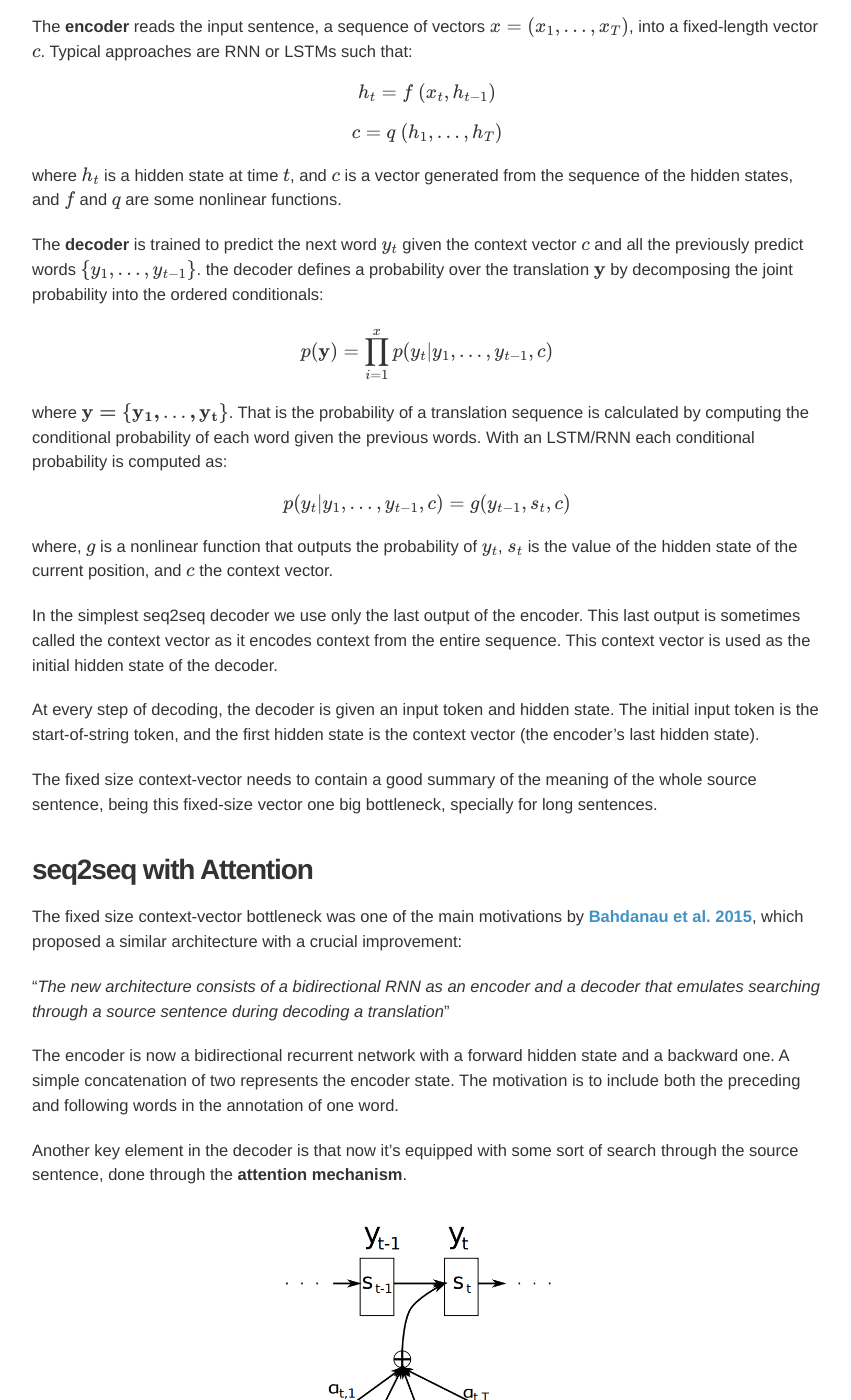
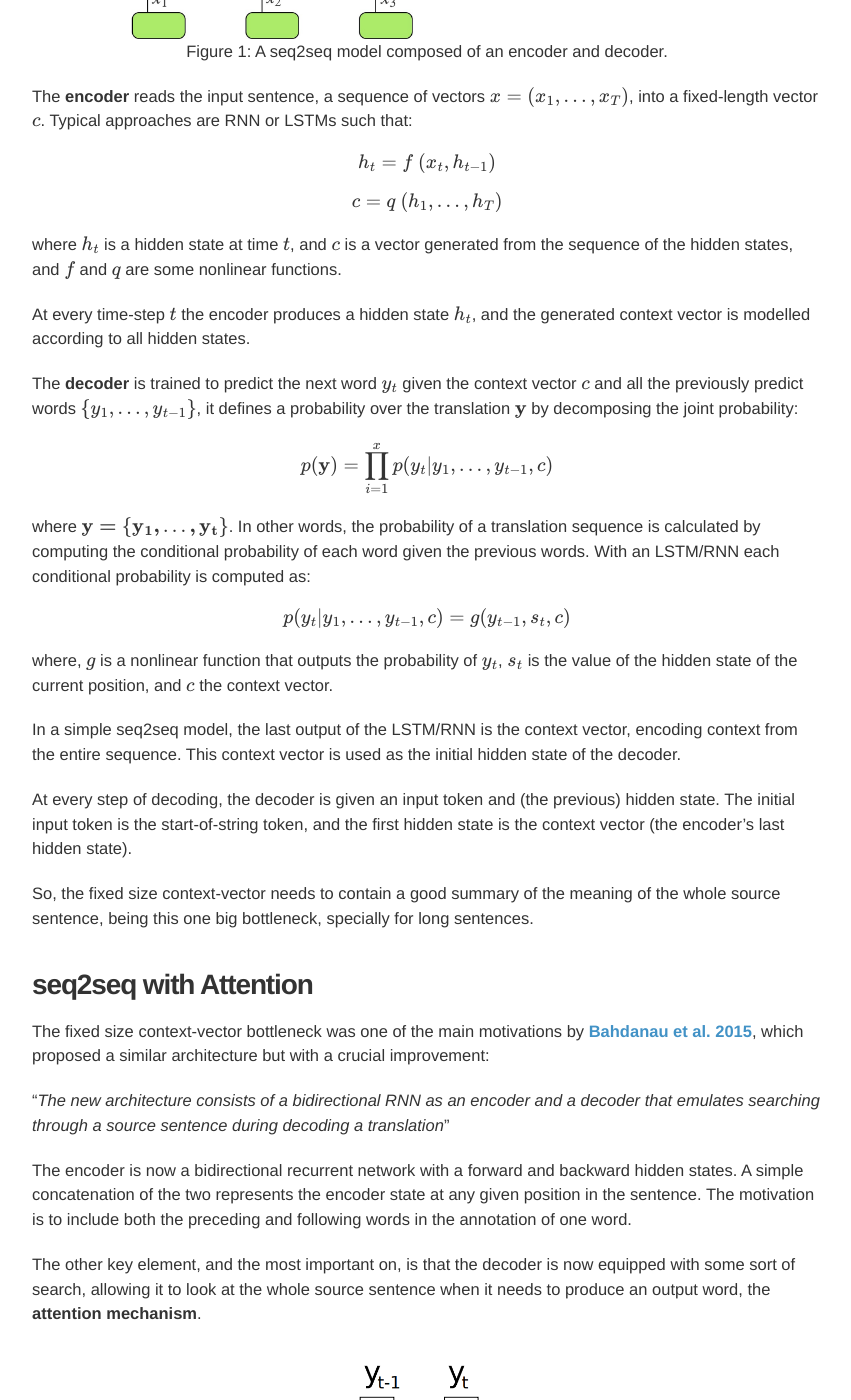
Before and after one commit to davidsbatista/davidsbatista.net, a Jekyll site: the page built from _posts/2020-01-25-Attention.md, in a window 1280 px wide and 1400 px high, scrolled down 868 px. Shown: the whole window, without its empty margins (213-1064 px from the left). Built offline with Jekyll 4.4.1, drawn with Linux system fonts in a browser that asks for light colours; nearby versions of some CDN libraries; some web fonts are replaced; formulas are drawn with MathJax 3; some of the changed text lies outside the part shown.

Commit message:
WIP: Attention

```diff
--- a/_posts/2020-01-25-Attention.md
+++ b/_posts/2020-01-25-Attention.md
@@ -6,19 +6,23 @@
 categories: [blog]
 comments: false
 disqus_identifier: 2020125
-preview_pic: # /assets/images/2019-11-03-pt-embeddings.jpg
+preview_pic: /assets/images/2020-01-25-seq2seq_with_attention.png
 ---
 
 The __Attention__ mechanism is now an established
 
 
-## __Introduction__: origins in the seq2seq model
+## __Introduction__
 
-To the best of my knowledge the first of the attention mechanism
-was first presented in _"Neural Machine Translation by Jointly Learning to Align and Translate"_
-at ICLR 2015 ([Bahdanau et al. 2015](https://arxiv.org/pdf/1409.0473.pdf))
+To the best of my knowledge the attention mechanism was first presented in
+_"Neural Machine Translation by Jointly Learning to Align and Translate"_
+at ICLR 2015 ([Bahdanau et al. 2015](https://arxiv.org/pdf/1409.0473.pdf)).
 
-In the paper the authors propose to tackle the problem of a fixed-length context
+This was proposed in the context of machine translation, where given a sentence
+in one language, the model has to produce a translation for that sentence in
+another language.
+
+In the paper, the authors propose to tackle the problem of a fixed-length context
 vector in the original seq2seq model for machine translation
 ([Cho et al., 2014](https://www.aclweb.org/anthology/D14-1179/))
 
@@ -31,6 +35,8 @@
   <figcaption>Figure 1: A seq2seq model composed of an encoder and decoder.</figcaption>
 </figure>
 
+
+
 The __encoder__ reads the input sentence, a sequence of vectors $x = (x_{1}, \dots , x_{T})$,
 into a fixed-length vector $c$. Typical approaches are RNN or LSTMs such that:
 
@@ -41,15 +47,19 @@
 where $h_{t}$ is a hidden state at time $t$, and $c$ is a vector generated from
 the sequence of the hidden states, and $f$ and $q$ are some nonlinear functions.
 
+At every time-step $t$ the encoder produces a hidden state $h_{t}$, and the
+generated context vector is modelled according to all hidden states.
+
+
 
 The __decoder__ is trained to predict the next word $$y_{t}$$ given the context
-vector $$c$$ and all the previously predict words $\\{y_{1}, \dots , y_{t-1}\\}$.
-the decoder defines a probability over the translation $${\bf y}$$ by decomposing
-the joint probability into the ordered conditionals:
+vector $$c$$ and all the previously predict words $\\{y_{1}, \dots , y_{t-1}\\}$,
+it defines a probability over the translation $${\bf y}$$ by decomposing
+the joint probability:
 
 $$p({\bf y}) = \prod\limits_{i=1}^{x} p(y_{t} | {y_{1}, \dots , y_{t-1}}, c)$$
 
-where $\bf y = \\{y_{1}, \dots , y_{t}\\}$. That is the probability of a
+where $\bf y = \\{y_{1}, \dots , y_{t}\\}$. In other words, the probability of a
 translation sequence is calculated by computing the conditional probability
 of each word given the previous words. With an LSTM/RNN each conditional probability
 is computed as:
@@ -60,88 +70,93 @@
 $s_{t}$ is the value of the hidden state of the current position, and $c$ the
 context vector.
 
-In the simplest seq2seq decoder we use only the last output of the encoder. This
-last output is sometimes called the context vector as it encodes context from
-the entire sequence. This context vector is used as the initial hidden
-state of the decoder.
+In a simple seq2seq model, the last output of the LSTM/RNN is the context vector,
+encoding context from the entire sequence. This context vector is used as the
+initial hidden state of the decoder.
 
-At every step of decoding, the decoder is given an input token and hidden state.
-The initial input token is the start-of-string <SOS> token, and the first
-hidden state is the context vector (the encoder’s last hidden state).
+At every step of decoding, the decoder is given an input token and (the previous)
+hidden state. The initial input token is the start-of-string <SOS> token, and
+the first hidden state is the context vector (the encoder’s last hidden state).
+
+So, the fixed size context-vector needs to contain a good summary of the meaning
+of the whole source sentence, being this one big bottleneck, specially for long
+sentences.
 
 
-The fixed size context-vector needs to contain a good summary of the meaning of
-the whole source sentence, being this fixed-size vector one big bottleneck,
-specially for long sentences.
+
 
 ### __seq2seq with Attention__
 
 The fixed size context-vector bottleneck was one of the main motivations by
 [Bahdanau et al. 2015](https://arxiv.org/pdf/1409.0473.pdf), which proposed a
-similar architecture with a crucial improvement:
+similar architecture but with a crucial improvement:
 
 "_The new architecture consists of a bidirectional RNN as an encoder and a
 decoder that emulates searching through a source sentence during decoding
 a translation_"
 
-The encoder is now a bidirectional recurrent network with a forward hidden state
-and a backward one. A simple concatenation of two represents the encoder state.
-The motivation is to include both the preceding and following words in the
-annotation of one word.
+The encoder is now a bidirectional recurrent network with a forward and backward
+hidden states. A simple concatenation of the two represents the encoder state
+at any given position in the sentence. The motivation is to include both the
+preceding and following words in the annotation of one word.
 
-Another key element in the decoder is that now it's equipped with some sort of
-search through the source sentence, done through the __attention mechanism__.
+The other key element, and the most important on, is that the decoder is now
+equipped with some sort of search, allowing it to look at the whole source
+sentence when it needs to produce an output word, the __attention mechanism__.
 
 <figure>
   <img style="width: 40%; height: 40%" src="/assets/images/2020-01-25-seq2seq_with_attention.png">
-  <figcaption>Figure 2: A seq2seq model composed of an encoder and decoder.</figcaption>
+  <figcaption>Figure 2: The attention mechanism in a seq2seq model. Taken from Bahdanau et al. 2015.</figcaption>
 </figure>
 
-They propose to replace the fixed-length context vector by a another context
-vector $c_{i}$ which is a sum of the hidden states of the input sequence,
+The Figure 2 above gives a good overview of this new mechanism. To produce the
+output word at time $y_{t}$ the decoder uses the last hidden state from the
+decoder - one can thing about this as some sort of representation of the already
+produced words - and a dynamically computed context vector based on the input
+sequence.
+
+The authors proposed to replace the fixed-length context vector by a another
+context vector $c_{i}$ which is a sum of the hidden states of the input sequence,
 weighted by alignment scores.
 
-$$p(y_{t} | {y_{1}, \dots , y_{t-1}}, c) = g(y_{t−1}, s_{t}, c)$$
+Note that now the probability of each output word is conditioned on a distinct
+context vector $c_{i}$ for each target word $y$.
+
+The new decoder is then defined as:
+
+$$p(y_{t} | {y_{1}, \dots , y_{t-1}}, c) = g(y_{t−1}, s_{i}, c)$$
 
 where $s_{i}$ is the hidden state for time $i$, computed by:
 
 $$s_{i} = f(s_{i−1}, y_{i−1}, c_{i})$$
 
-the probability is conditioned on a distinct context vector $c_{i}$ for each
-target word $y$.
+that is, a new hidden state for $i$ depends on the previous hidden state,
+the representation of the word generated by the previous state and the
+context vector for position $i$. The remaining question now is, how to compute
+the context vector $$c_{i}$$ ?
+
 
 ### __Context Vector__
 
-How to compute the context vector $$c_{i}$$ ?
+The context vector $c_{i}$ is a sum of the hidden states of the input sequence,
+weighted by alignment scores. Each word in the input sequence is represented by
+a concatenation of the two (i.e., forward and backward) RNNs hidden states,
+let's call them annotations.
 
-The context vector depends $$c_{i}$$ depends on a sequence of annotations to which
-an encoder maps the input sentence. Each annotation contains information about
-the whole input sequence with a strong focus on the parts surrounding the $$i_{th}$$
-word of the input sequence. These annotations are simple the concatenation
-of the two states from the forward and backward RNN/LSTM from the encoder for
-each word in the input, $h_{j}$.
+Each annotation contains information about the whole input sequence with a
+strong focus on the parts surrounding the $$i_{th}$$ word in the input sequence.
 
-<!--
-We obtain an annotation for each word xj by concatenating the forward hidden state
-and the backward one from the encoder.
-In this way, the annotation hj contains the summaries of both the preceding
-words and the following words
--->
-
-- __NOTE__ if you are interesting in this kind of mechanism check how the flair
-embeddings generate from character embeddings an embedding for a word, there's
-a similar idea there.
-
-The context vector $c_{i}$ is computed as a weighted sum of these
-annotations $h_{i}$:
-
+The context vector $c_{i}$ is computed as a weighted sum of these annotations:
 
 $$c_{i} = \sum_{j=1}^{T_{x}} \alpha_{ij}h_{j}$$
 
-
 The weight $\alpha_{ij}$ of each annotation $h_{j}$ is computed by:
 
-$$\alpha_{ij} = \text{softmax}(e_{ij}) \ \ \ \ \text{where} \ \ \ \  e_{ij} = a(s_{i-1,h_{j}})$$
+$$\alpha_{ij} = \text{softmax}(e_{ij})$$
+
+where:
+
+$$e_{ij} = a(s_{i-1,h_{j}})$$
 
 $a$ is an alignment model which scores how well the inputs around position $j$ and
 the output at position $i$ match. The score is based on the RNN hidden state $s_{i−1}$
@@ -151,38 +166,50 @@
 
 where both $\mathbf{v}_a$ and $\mathbf{W}_a$ are weight matrices to be learned in the alignment model.
 
-<!--
-Instead of $s_{t}$ (the hidden state at time t), the new model uses now $s_{i}$,
 
-So this new proposal - __attention__ - uses a context vector to attend to all words
-in the source sentence.
--->
+The alignment model in the paper is described as feed forward neural network
+whose weight matrices $\mathbf{v}_a$ and $\mathbf{W}_a$ are learned jointly
+together with the whole graph/network.
+
+The authors note:
+
+"_The probability_ $\alpha_{ij}h_{j}$ _reflects the importance of the annotation_
+$h_{j}$ _with respect to the previous hidden state_ $s_{i−1}$ _in deciding the
+next state_ $s_{i}$ _and generating_ $y_{i}$. _Intuitively, this implements a
+mechanism of attention in the decoder._
+
+### __Wrap Up__
+
+<figure>
+  <img style="width: 75%; height: 75%" src="/assets/images/2020-01-25-attention_seq2seq_context.jpg">
+  <figcaption>Figure 3: </figcaption>
+</figure>
 
 
+<figure>
+  <img style="width: 75%; height: 75%" src="/assets/images/2020-01-25-attention_seq2seq_context_with_attention.jpg">
+  <figcaption>Figure 4: </figcaption>
+</figure>
+
+
+### __Other attention mechanisms/functions__
+
 <!--
-Other attention mechanisms/functions
-
 "Effective Approaches to Attention-based Neural Machine Translation"
 https://www.aclweb.org/anthology/D15-1166/
 -->
 
 
-
-
-
 ---
 
-## __Seq2Sequence Example__
+### __Seq2Sequence Example__
 
 <!--
-
 ToDo: usar o exemplo e fazer uma tradução com português?
-
 https://pytorch.org/tutorials/intermediate/seq2seq_translation_tutorial.html
-
 -->
 
-## __Document-Level Classification Example__
+## __Attention in Document-Level Classification tasks__
 
 
 <!--
@@ -244,7 +271,9 @@
 
 ## __References__
 
-- [1] [An Introductory Survey on Attention Mechanisms in NLP Problems](https://link.springer.com/chapter/10.1007/978-3-030-29513-4_31) ([arXiv.org version](https://arxiv.org/pdf/1811.05544.pdf))([presentation slides](https://www.iclr.cc/archive/www/lib/exe/fetch.php%3Fmedia=iclr2015:bahdanau-iclr2015.pdf))
+- [1] [An Introductory Survey on Attention Mechanisms in NLP Problems](https://link.springer.com/chapter/10.1007/978-3-030-29513-4_31) ([arXiv.org version](https://arxiv.org/pdf/1811.05544.pdf))
+
+- [2] [Neural Machine Translation by Jointly Learning to Align and Translate](https://arxiv.org/pdf/1409.0473.pdf)  ([slides](https://www.iclr.cc/archive/www/lib/exe/fetch.php%3Fmedia=iclr2015:bahdanau-iclr2015.pdf))
 
 
 - __Figure 1__ taken from https://towardsdatascience.com/understanding-encoder-decoder-sequence-to-sequence-model-679e04af4346)
```
